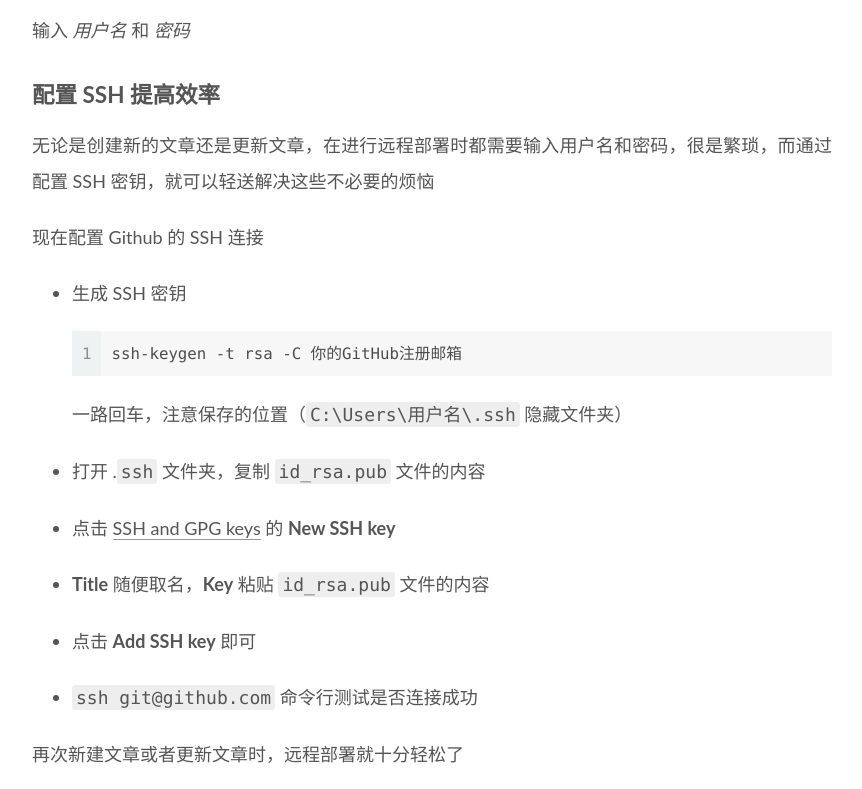
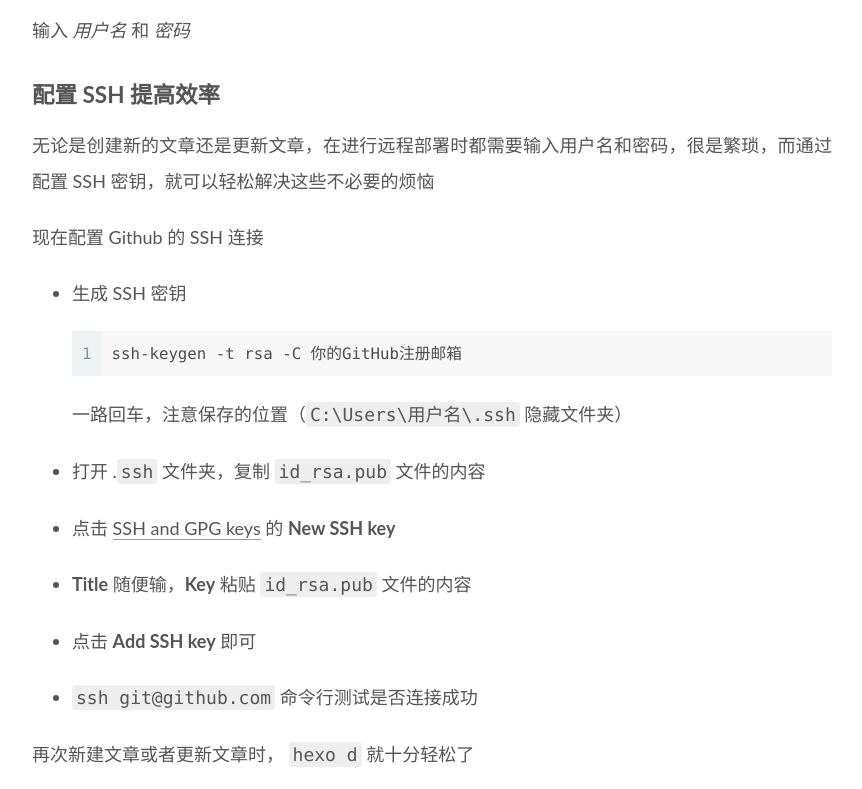
Before and after one commit to CN-JD/CN-JD.github.io, a plain HTML site: page 2021/05/05/Hexo-入门/index.html in a window 1280 px wide. Shown: the part 7140-7929 px from the top of the page, without its empty margins (368-1230 px from the left). Drawn offline with Linux system fonts and the light colour scheme.

Commit message:
Site updated: 2021-05-05 21:11:39

```diff
--- a/2021/05/05/Hexo-入门/index.html
+++ b/2021/05/05/Hexo-入门/index.html
@@ -28,7 +28,7 @@
 <meta property="og:description" content="简介Hexo 是一个快速、简洁且高效的博客框架。Hexo 使用 Markdown（或其他渲染引擎）解析文章，在几秒内，即可利用靓丽的主题生成静态网页。 无需服务器，可以利用 github、gitee（码云）等托管在互联网中，实现网上部署自己的博客 入门篇环境准备 Node.js Git  安装1npm install -g hexo-cli    测试验证 hexo 版本 1hexo versio">
 <meta property="og:locale" content="zh_CN">
 <meta property="article:published_time" content="2021-05-05T06:05:36.000Z">
-<meta property="article:modified_time" content="2021-05-05T13:09:20.833Z">
+<meta property="article:modified_time" content="2021-05-05T13:11:21.341Z">
 <meta property="article:author" content="Junyo">
 <meta property="article:tag" content="Hexo">
 <meta property="article:tag" content="博客">
@@ -176,7 +176,7 @@
               <span class="post-meta-item-text">发表于</span>
 
 
-              <time title="创建时间：2021-05-05 14:05:36 / 修改时间：21:09:20" itemprop="dateCreated datePublished" datetime="2021-05-05T14:05:36+08:00">2021-05-05</time>
+              <time title="创建时间：2021-05-05 14:05:36 / 修改时间：21:11:21" itemprop="dateCreated datePublished" datetime="2021-05-05T14:05:36+08:00">2021-05-05</time>
             </span>
             <span class="post-meta-item">
               <span class="post-meta-item-icon">
@@ -364,7 +364,7 @@
 <figure class="highlight bash"><table><tr><td class="gutter"><pre><span class="line">1</span><br></pre></td><td class="code"><pre><span class="line">hexo d</span><br></pre></td></tr></table></figure>
 
 <p>输入 <em>用户名</em> 和 <em>密码</em></p>
-<h3 id="配置-SSH-提高效率"><a href="#配置-SSH-提高效率" class="headerlink" title="配置 SSH 提高效率"></a>配置 SSH 提高效率</h3><p>无论是创建新的文章还是更新文章，在进行远程部署时都需要输入用户名和密码，很是繁琐，而通过配置 SSH 密钥，就可以轻送解决这些不必要的烦恼</p>
+<h3 id="配置-SSH-提高效率"><a href="#配置-SSH-提高效率" class="headerlink" title="配置 SSH 提高效率"></a>配置 SSH 提高效率</h3><p>无论是创建新的文章还是更新文章，在进行远程部署时都需要输入用户名和密码，很是繁琐，而通过配置 SSH 密钥，就可以轻松解决这些不必要的烦恼</p>
 <p>现在配置 Github 的 SSH 连接</p>
 <ul>
 <li><p>生成 SSH 密钥</p>
@@ -376,14 +376,14 @@
 </li>
 <li><p>点击 <a target="_blank" rel="noopener" href="https://github.com/settings/keys">SSH and GPG keys</a> 的 <strong>New SSH key</strong> </p>
 </li>
-<li><p><strong>Title</strong> 随便取名，<strong>Key</strong> 粘贴 <code>id_rsa.pub</code> 文件的内容</p>
+<li><p><strong>Title</strong> 随便输，<strong>Key</strong> 粘贴 <code>id_rsa.pub</code> 文件的内容</p>
 </li>
 <li><p>点击 <strong>Add SSH key</strong> 即可</p>
 </li>
 <li><p><code>ssh git@github.com</code> 命令行测试是否连接成功</p>
 </li>
 </ul>
-<p>再次新建文章或者更新文章时，远程部署就十分轻松了</p>
+<p>再次新建文章或者更新文章时， <code>hexo d</code> 就十分轻松了</p>
 <h2 id="附录"><a href="#附录" class="headerlink" title="附录"></a>附录</h2>
     </div>
 
```
Also changed, not shown: index.html (+4 -4 lines).
